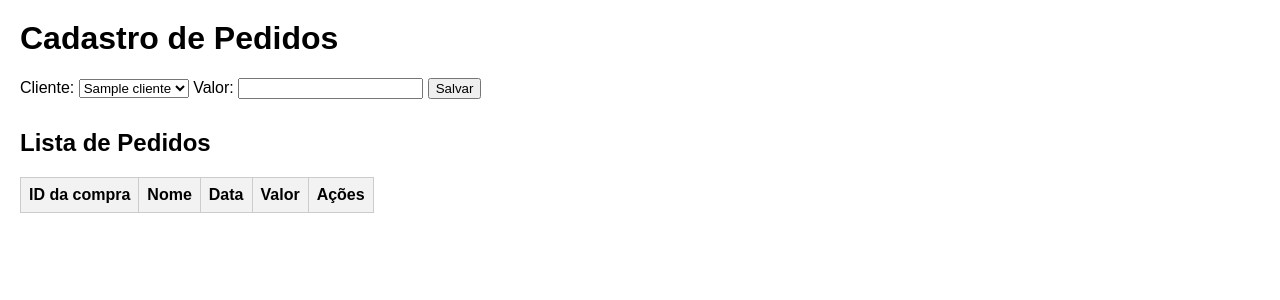
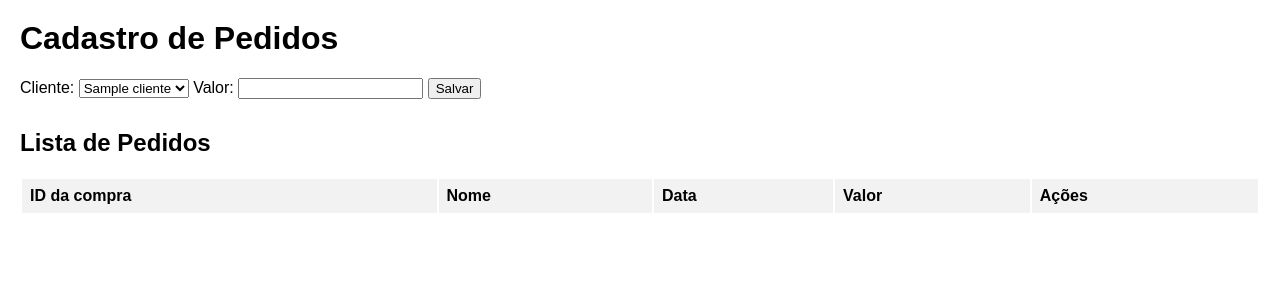
Before and after one commit to JuliaHerdy/to_do_list, a PHP site: template views/pedido_form.php in a window 1280 px wide. Shown: the top 300 px of the page. Run offline with PHP 8.4, Linux system fonts and the light colour scheme; the template is opened without the code that fills it: most values are stand-ins (such as "Sample title", 1, 10 or a date in 2020); data that the repository does not hold is empty.

Commit message:
Edit table style

```diff
--- a/style.css
+++ b/style.css
@@ -8,15 +8,18 @@ form {
 }
 
 table {
-    border-collapse: collapse;
-    width: auto;
+    width: 100%;
+}
+
+tr:hover {
+    background-color: silver;
 }
 
 th, td {
-    border: 1px solid #ccc;
     padding: 8px;
     text-align: left;
 }
+
 
 td.overline{
     text-decoration-line: line-through;
```
